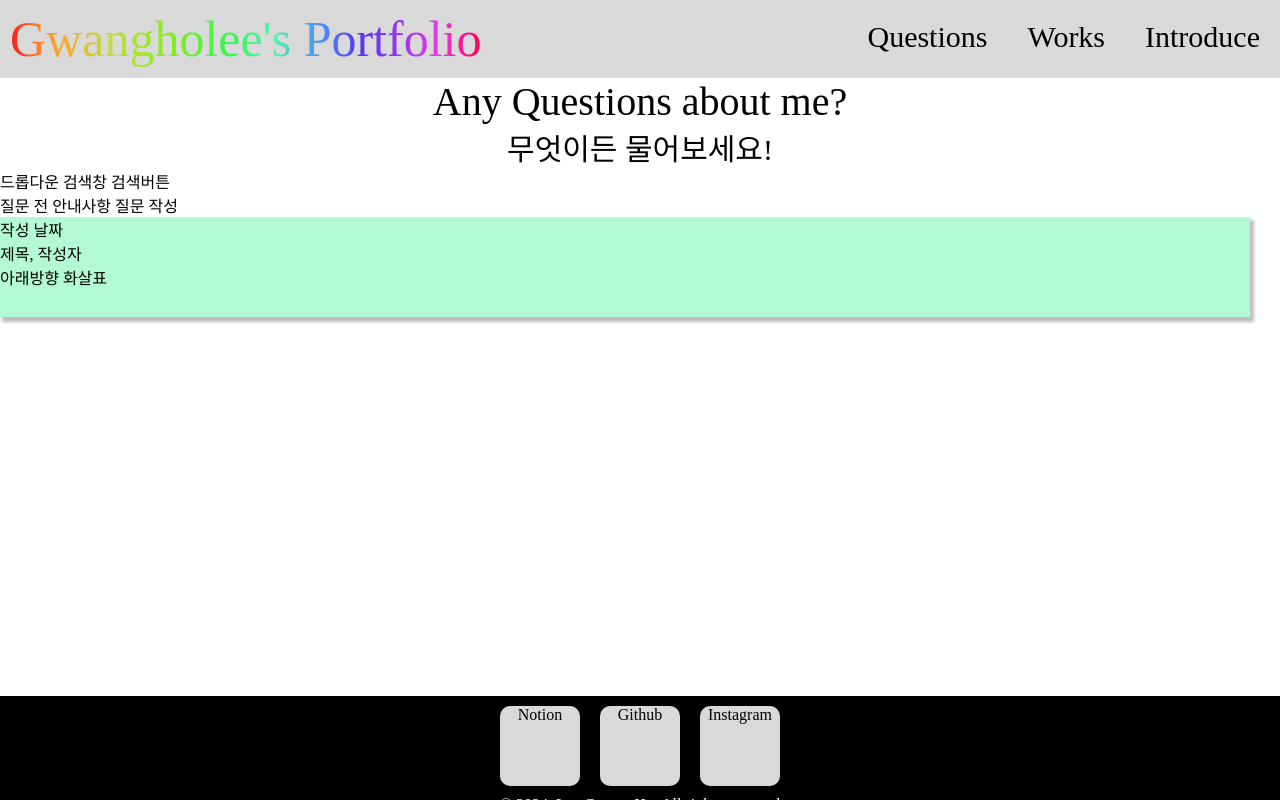
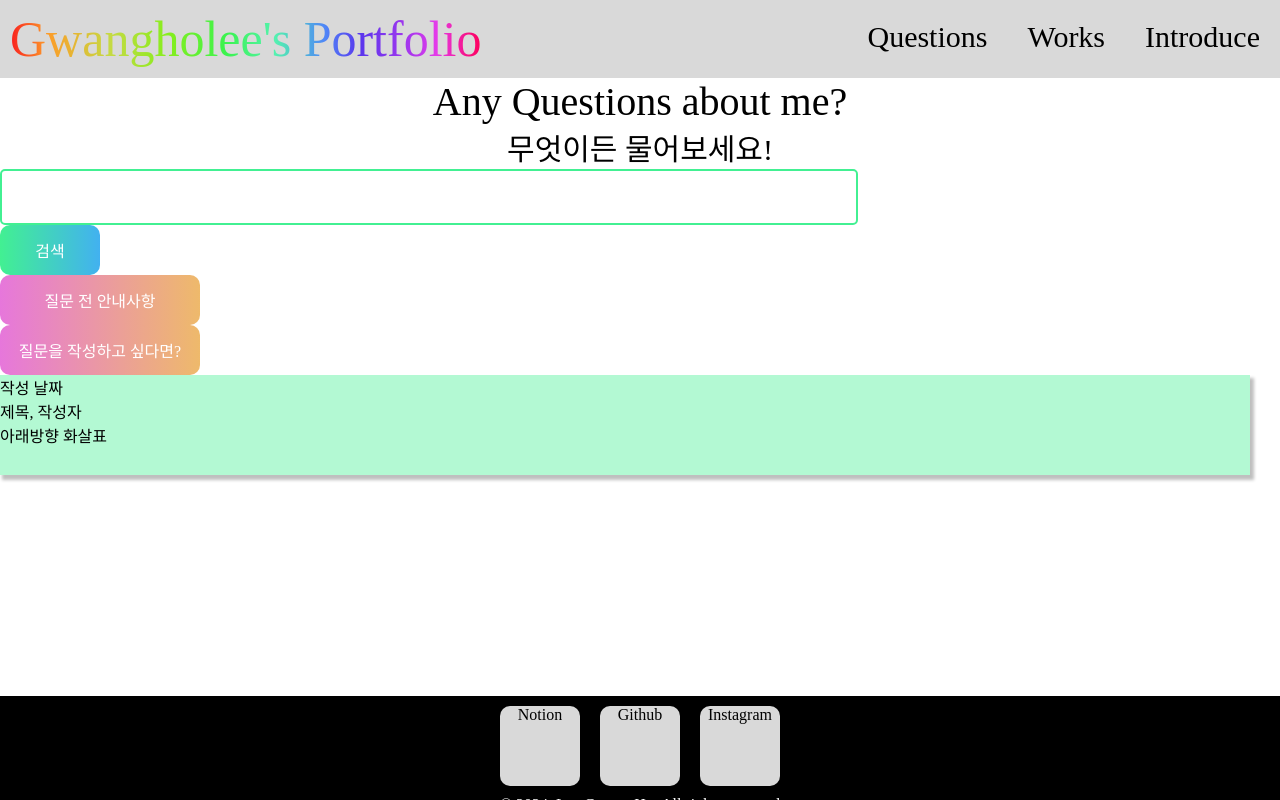
Before and after one commit to kwongholee/lgh_portfolio2, a Next.js app: page /question in a window 1280 px wide. Built offline with nearby package versions, Linux system fonts and the light colour scheme; no server answers.

Commit message:
24.01.30 refactoring - question page

```diff
--- a/app/(routes)/question/page.js
+++ b/app/(routes)/question/page.js
@@ -1,4 +1,8 @@
 import Contentbox from "@/app/_components/(question)/Contentbox";
+import Naverbtn from "@/app/_components/(question)/Naverbtn";
+import Naverdropdown from "@/app/_components/(question)/Naverdropdown";
+import Naverinput from "@/app/_components/(question)/Naverinput";
+import Specialbtn from "@/app/_components/(question)/Specialbtn";
 import Textbox from "@/app/_components/Textbox";
 import { connectMongo } from "@/app/_utils/connectMongo";
 
@@ -10,14 +14,16 @@ export default async function Question() {
       <Textbox english={"Any Questions about me?"} korean={"무엇이든 물어보세요!"}></Textbox>
 
       <div>
-        드롭다운
-        검색창
-        검색버튼
-      </div>
+        <div>
+          <Naverdropdown></Naverdropdown>
+          <Naverinput></Naverinput>
+          <Naverbtn></Naverbtn>
+        </div>
 
-      <div>
-        질문 전 안내사항
-        질문 작성
+        <div>
+          <Specialbtn flag={true}></Specialbtn>
+          <Specialbtn flag={false}></Specialbtn>
+        </div>
       </div>
 
       <Contentbox></Contentbox>
--- /dev/null
+++ b/app/_components/(question)/Naverbtn.js
@@ -0,0 +1,32 @@
+'use client'
+
+import { useRouter } from 'next/navigation';
+import { styled } from 'styled-components';
+
+const Btn = styled.div`
+  width: 100px;
+  height: 50px;
+  flex-shrink: 0;
+  border-radius: 10px;
+  background: linear-gradient(90deg, #42F092 0%, #42F092 0.01%, #42B1F0 100%);
+  color: white;
+  display: flex;
+  flex-direction: column;
+  justify-content: center;
+  text-align: center;
+  font-family: Itim;
+  cursor: pointer;
+  &:hover {
+    color: black;
+    border-radius: 10px;
+    border: 2px solid #42F092;
+    background: rgba(217, 217, 217, 0.00);
+  }
+`
+export default function Naverbtn() {
+  let router = useRouter();
+
+  return(
+    <Btn>검색</Btn>
+  )
+}
--- /dev/null
+++ b/app/_components/(question)/Naverdropdown.js
@@ -0,0 +1,9 @@
+'use client'
+
+// import styled from "styled-components"
+
+export default function Naverdropdown() {
+  return(
+    <div></div>
+  )
+}
--- /dev/null
+++ b/app/_components/(question)/Naverinput.js
@@ -0,0 +1,9 @@
+'use client';
+
+import style from '../../../styles/components.module.css';
+
+export default function Naverinput() {
+  return(
+    <input className={style.naverInput}></input>
+  )
+}
--- /dev/null
+++ b/app/_components/(question)/Specialbtn.js
@@ -0,0 +1,18 @@
+'use client'
+
+import { useRouter } from "next/navigation"
+import { useEffect, useState } from "react";
+import style from '../../../styles/components.module.css';
+
+export default function Specialbtn(props) {
+  let router = useRouter();
+  let [content, setContent] = useState({})
+
+  useEffect(() => {
+    setContent(props.flag ? {btnContent: "질문 전 안내사항", link: ""} : {btnContent: "질문을 작성하고 싶다면?", link: ""})
+  }, [])
+
+  return(
+    <div className={style.specialBtn} onClick={() => {router.push('/')}}>{content.btnContent}</div>
+  )
+}
--- a/styles/components.module.css
+++ b/styles/components.module.css
@@ -11,3 +11,41 @@
   font-size: 30px;
   text-align: center;
 }
+
+.specialBtn {
+  display: flex;
+  flex-direction: column;
+  justify-content: center;
+  width: 200px;
+  height: 50px;
+  border-radius: 10px;
+  background: linear-gradient(90deg, rgba(224, 85, 210, 0.80) 0%, rgba(234, 168, 70, 0.80) 100%);
+  color: white;
+  text-align: center;
+  font-family: Itim;
+  cursor: pointer;
+}
+.specialBtn:hover {
+  background: linear-gradient(90deg, rgba(224, 85, 210, 0.80) 0%, rgba(234, 168, 70, 0.80) 100%);
+  background-clip: text;
+  -webkit-background-clip: text;
+  -webkit-text-fill-color: transparent;
+  font-weight: 400;
+  border-radius: 10px;
+  border: 2px solid rgba(224, 85, 210, 0.80);
+}
+
+.naverInput {
+  border-radius: 5px;
+  border: 2px solid #42F092;
+  background: rgba(217, 217, 217, 0.00);
+  width: 850px;
+  height: 50px;
+}
+.naverInput:focus {
+  border: 2px solid #42F092;
+  border-radius: 5px;
+  background: rgba(217, 217, 217, 0.00);
+  width: 850px;
+  height: 50px;
+}
```
